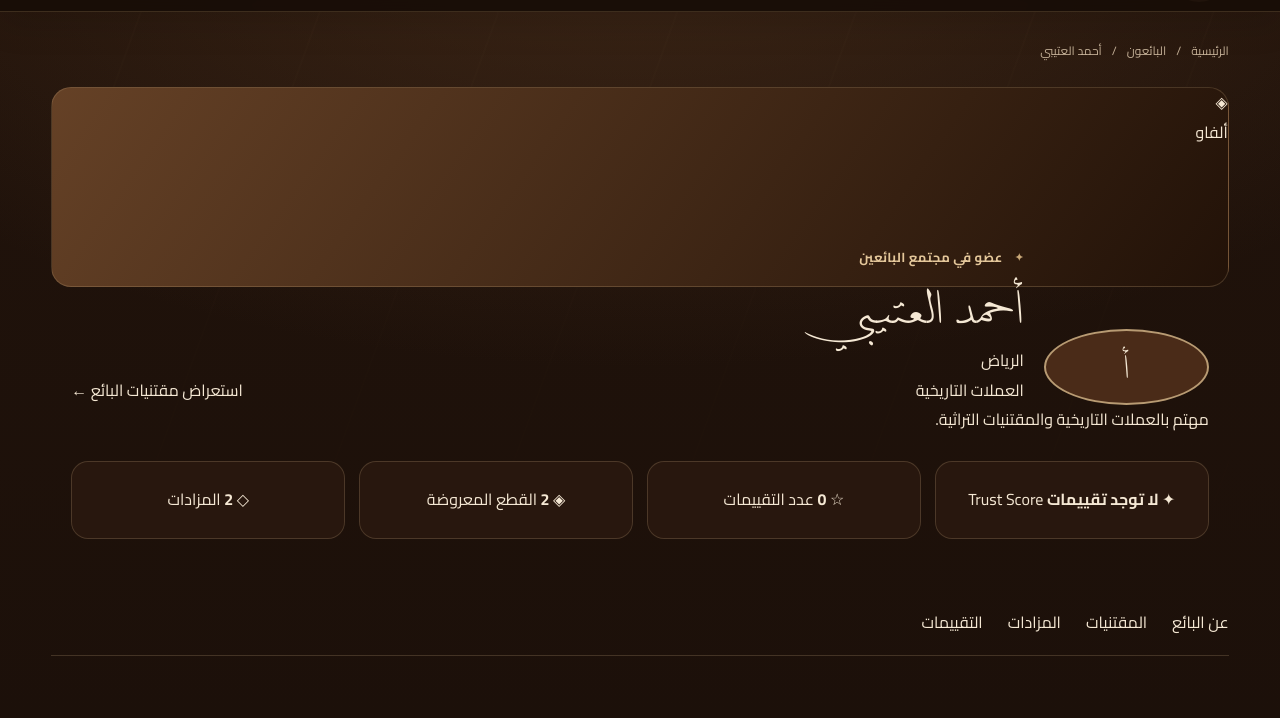
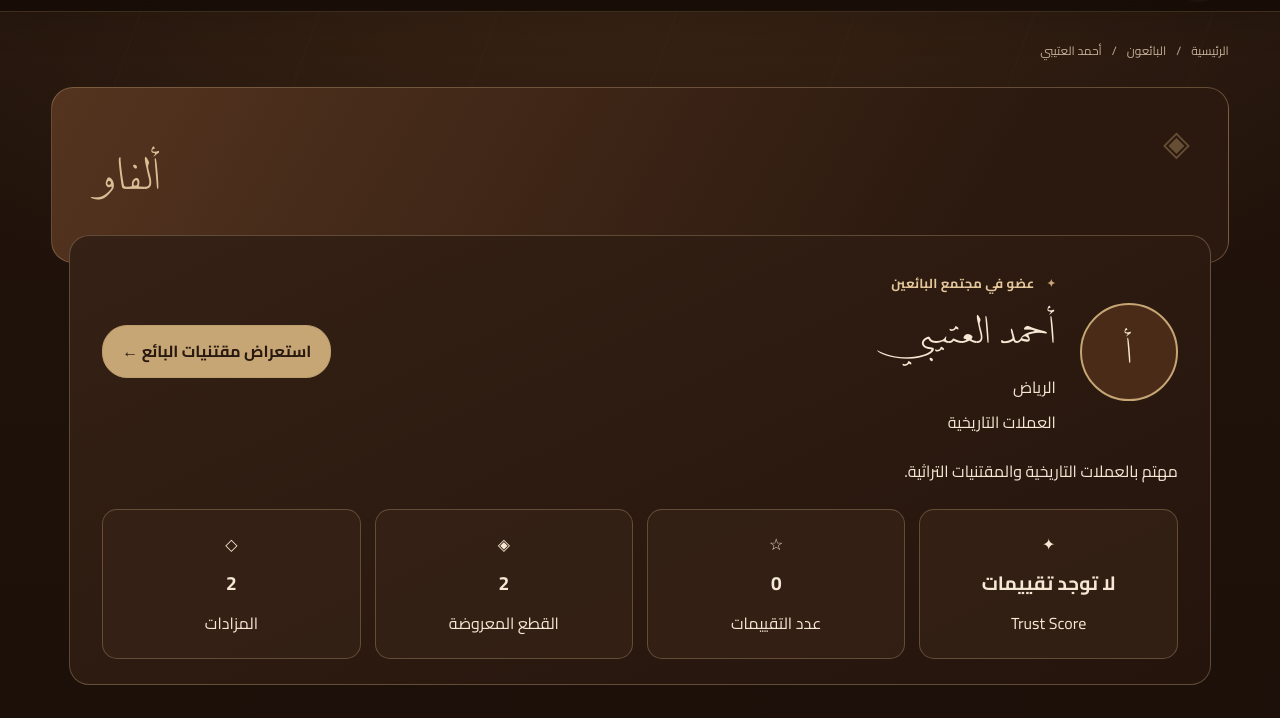
Before and after one commit to rmbh123/AlFaw, a plain HTML site: page seller-detail.html in a window 1280 px wide. Shown: the part 72-790 px from the top of the page. Drawn offline with Linux system fonts and the light colour scheme.

Commit message:
Fix seller detail profile layout and overlapping banner (#34)
* Repair seller profile cover overlap and align profile stats

* Refresh seller profile layout CSS

```diff
--- a/alfaw-unified.css
+++ b/alfaw-unified.css
@@ -966,3 +966,72 @@ body.home-page .cinema-scroll .intro-copy .hero-tags > span {
   .sellers-page .sellers-trust-decoration { display: none; }
   .sellers-page .sellers-trust-inner,.sellers-page .sellers-join-content { padding: 27px 22px; border-radius: 18px; }
 }
+
+/* Seller detail: cohesive profile header without overlapping cover/content. */
+.seller-detail-page .seller-detail-cover {
+  height: 176px; min-height: 0; position: relative; overflow: hidden;
+  display: flex; align-items: center; justify-content: flex-end;
+  padding: 26px 42px; margin-bottom: 0;
+  border: 1px solid rgba(184,155,115,.4); border-radius: 22px;
+  background: linear-gradient(120deg,#54341f,#2b190f 78%);
+}
+.seller-detail-page .seller-detail-cover-pattern {
+  position: absolute; inset-inline-start: 38px; top: 22px;
+  color: rgba(210,177,123,.35); font-size: 35px;
+}
+.seller-detail-page .seller-detail-cover-word {
+  position: relative; color: #e8cfa4; font-family: var(--font-heritage);
+  font-size: clamp(30px,4vw,54px); opacity: .9;
+}
+.seller-detail-page .seller-detail-profile {
+  position: relative; margin: -28px 18px 0; padding: 30px 32px 25px;
+  background: linear-gradient(155deg,#352115,#24140c);
+  border: 1px solid rgba(184,155,115,.38); border-radius: 20px;
+  z-index: 2;
+}
+.seller-detail-page .seller-detail-profile-top {
+  display: flex; align-items: center; flex-wrap: wrap; gap: 24px;
+}
+.seller-detail-page .seller-detail-avatar {
+  flex: 0 0 98px; width: 98px; height: 98px; margin: 0;
+  border: 2px solid #c5a674; font-size: 42px;
+}
+.seller-detail-page .seller-detail-identity { flex: 1 1 290px; min-width: 0; }
+.seller-detail-page .seller-detail-identity h1 {
+  margin: 4px 0 10px; font-family: var(--font-heritage);
+  font-size: clamp(32px,3.5vw,49px); line-height: 1.4;
+}
+.seller-detail-page .seller-detail-identity p { margin: 5px 0; }
+.seller-detail-page .seller-detail-view-items {
+  display: inline-flex; align-items: center; justify-content: center;
+  padding: 11px 19px; border: 1px solid #bd9d6d; border-radius: 25px;
+  color: #28180f; background: #c5a674; font-weight: 700;
+  text-decoration: none; margin: 0;
+}
+.seller-detail-page .seller-detail-biography {
+  margin: 20px 0 22px; max-width: 900px; line-height: 1.85;
+}
+.seller-detail-page .seller-detail-statistics {
+  display: grid; grid-template-columns: repeat(4,minmax(0,1fr));
+  gap: 14px; margin: 20px 0 0;
+}
+.seller-detail-page .seller-detail-stat {
+  min-width: 0; display: flex; flex-direction: column;
+  align-items: center; justify-content: center; gap: 7px;
+  padding: 20px 10px; border: 1px solid rgba(184,155,115,.37);
+  border-radius: 15px; background: rgba(54,34,22,.8); text-align: center;
+}
+.seller-detail-page .seller-detail-stat strong {
+  max-width: 100%; overflow-wrap: anywhere; font-size: clamp(15px,1.5vw,20px);
+}
+.seller-detail-page .seller-detail-tabs { margin-top: 25px; }
+@media(max-width:800px) {
+  .seller-detail-page .seller-detail-profile { margin: -22px 9px 0; padding: 23px 20px; }
+  .seller-detail-page .seller-detail-statistics { grid-template-columns: repeat(2,minmax(0,1fr)); }
+  .seller-detail-page .seller-detail-cover { height: 135px; padding: 18px 26px; }
+}
+@media(max-width:480px) {
+  .seller-detail-page .seller-detail-profile-top { gap: 16px; }
+  .seller-detail-page .seller-detail-avatar { flex-basis: 75px; width: 75px; height: 75px; }
+  .seller-detail-page .seller-detail-view-items { width: 100%; }
+}
--- a/seller-detail.html
+++ b/seller-detail.html
@@ -16,7 +16,7 @@
 
   <link rel="stylesheet" href="styles.css">
   <script src="script.js" defer></script>
-  <link rel="stylesheet" href="alfaw-unified.css">
+  <link rel="stylesheet" href="alfaw-unified.css?v=seller-profile-fix-20261018">
   <script src="alfaw-ui.js?v=no-guide-nav-20261018" defer></script>
 </head>
 
```
